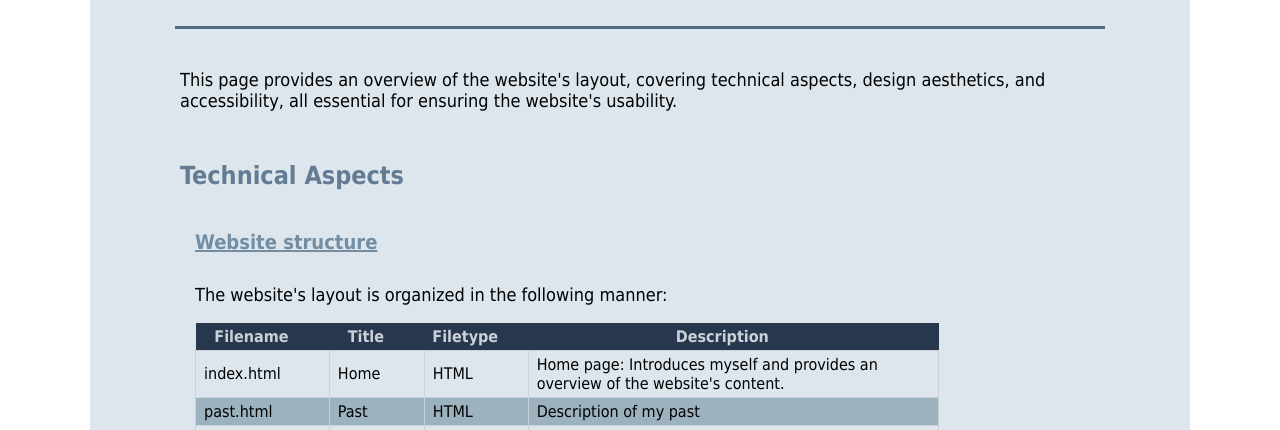
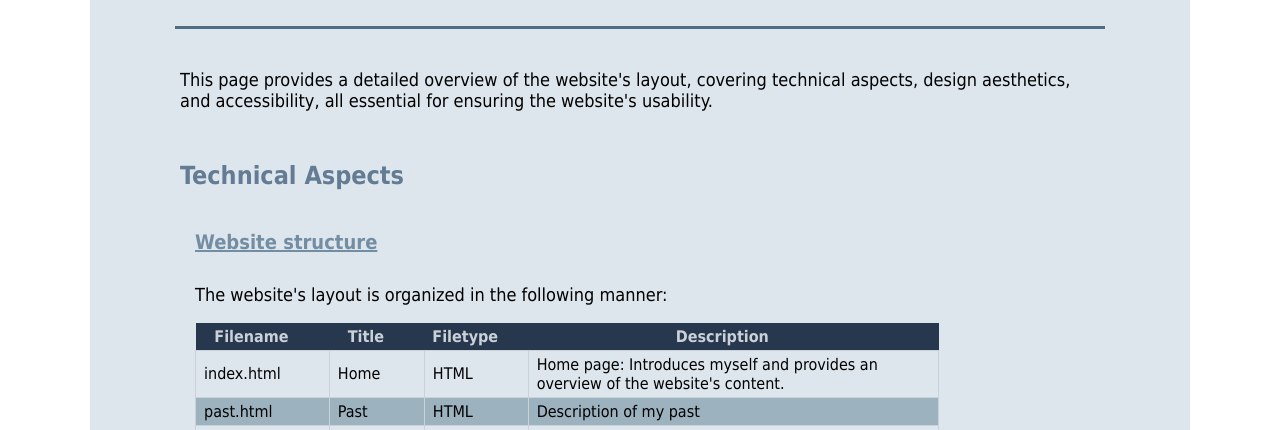
Before and after one commit to ryea9/University-projects, a plain HTML site: page Web-Systems/comments.html in a window 1280 px wide. Shown: the part 370-800 px from the top of the page. Drawn offline with Linux system fonts and the light colour scheme.

Commit message:
Update comments.html

```diff
--- a/Web-Systems/comments.html
+++ b/Web-Systems/comments.html
@@ -29,7 +29,7 @@
             </h2>
             <hr>
 
-   <p id="comment_para">This page provides an overview of the website's layout, covering technical aspects, design aesthetics, and accessibility, all essential for ensuring the website's usability.</p>
+   <p id="comment_para">This page provides a detailed overview of the website's layout, covering technical aspects, design aesthetics, and accessibility, all essential for ensuring the website's usability.</p>
 
     <h2 class="h2_title">Technical Aspects</h2>
 
```
